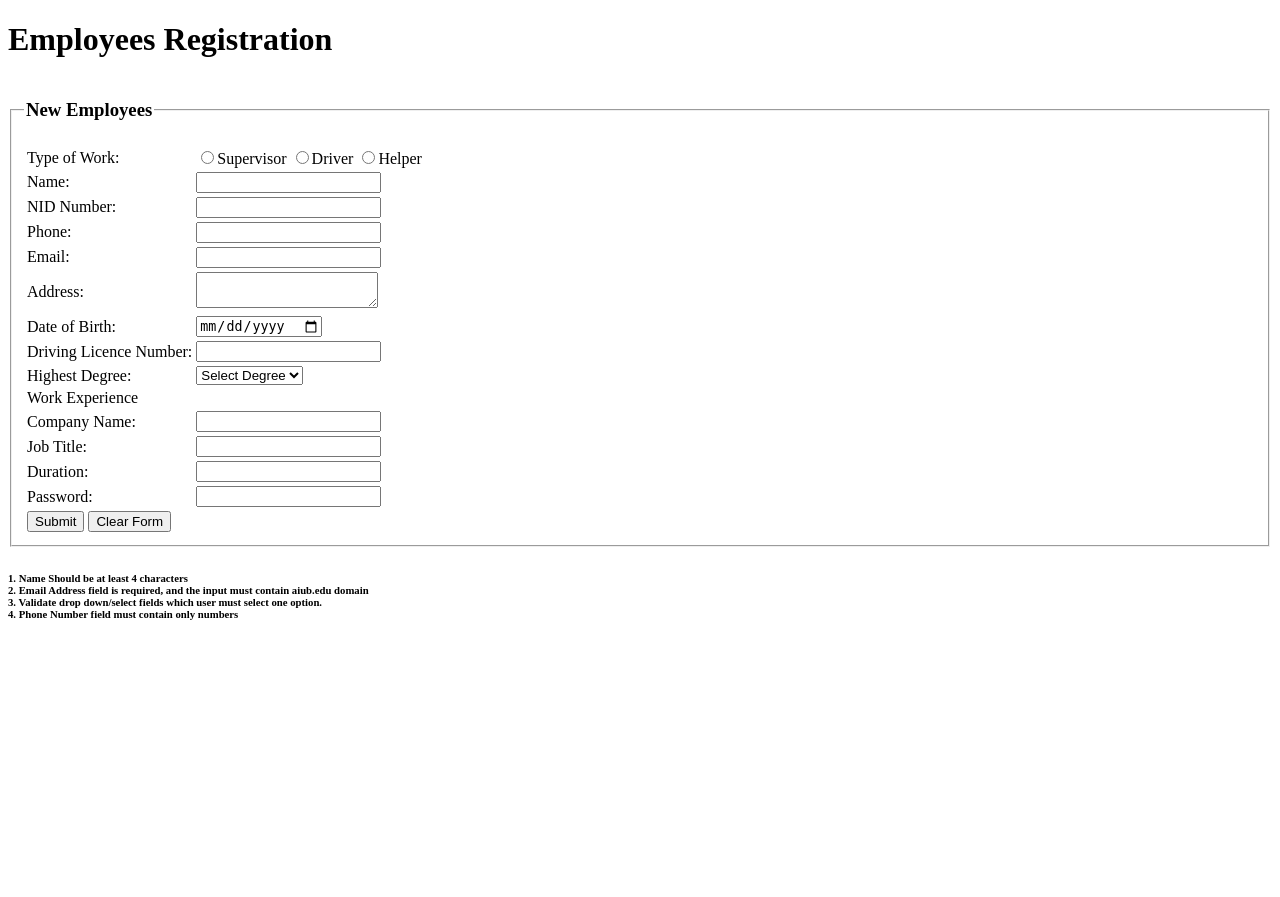
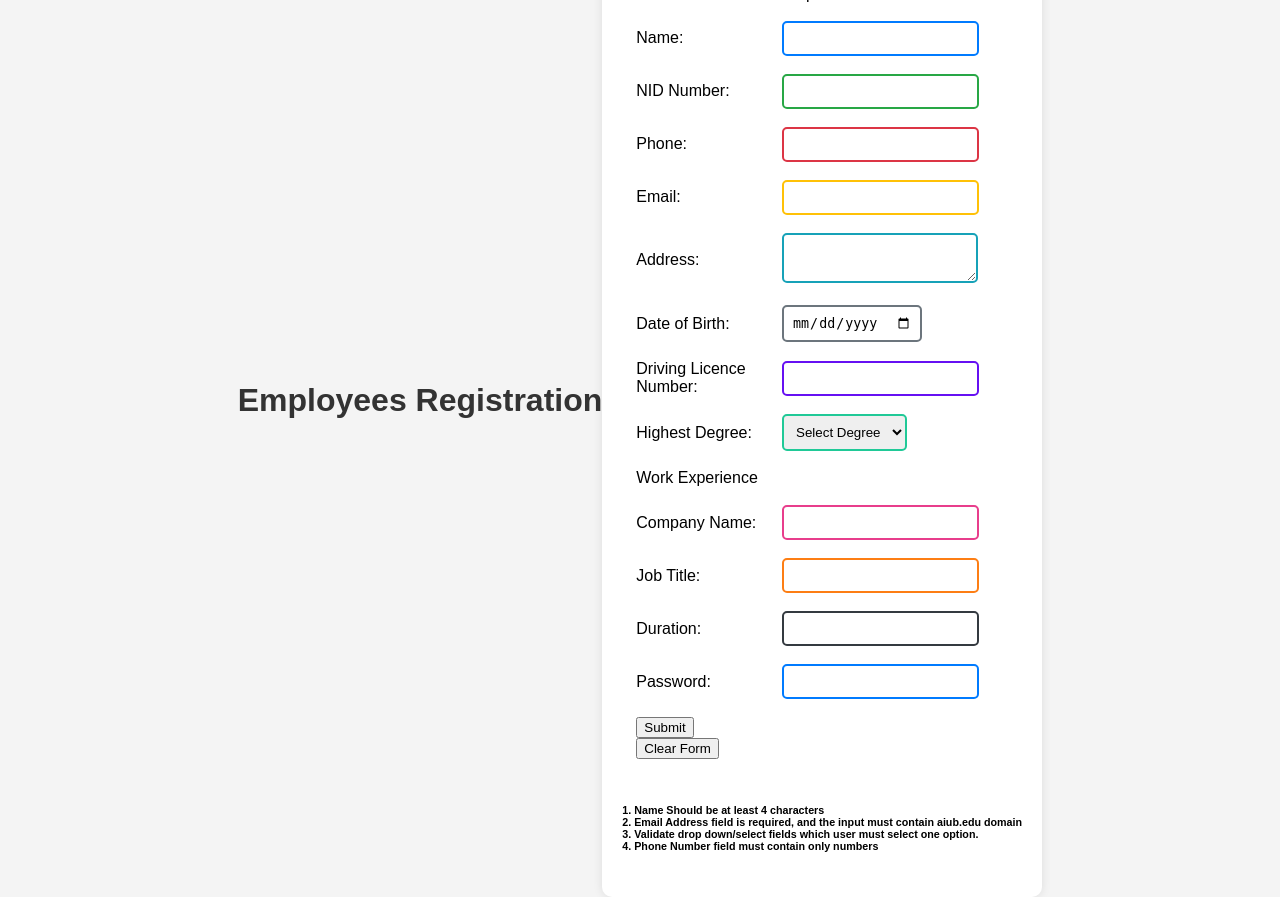
Before and after one commit to Sanjoychandrakarmokar/BUSCOMPANY, a PHP site: page /empreg.php in a window 1280 px wide. Before the commit the page ends 620 px from the top, so only its background shows below. Run offline with PHP 8.4, Linux system fonts and the light colour scheme.

Commit message:
initial commit

```diff
--- a/css/mystyle.css
+++ b/css/mystyle.css
@@ -0,0 +1,115 @@
+/* General Styles */
+body {
+    font-family: Arial, sans-serif;
+    background-color: #f4f4f4;
+    margin: 0;
+    padding: 0;
+    display: flex;
+    justify-content: center;
+    align-items: center;
+    height: 100vh;
+}
+
+h1 {
+    text-align: center;
+    color: #333;
+}
+
+form {
+    background: #fff;
+    padding: 20px;
+    border-radius: 10px;
+    box-shadow: 0 0 10px rgba(0, 0, 0, 0.1);
+    width: 400px;
+}
+
+fieldset {
+    border: none;
+    padding: 10px;
+}
+
+legend h3 {
+    margin: 0;
+    color: #444;
+}
+
+table {
+    width: 100%;
+}
+
+td {
+    padding: 8px 0;
+}
+
+/* ID Selectors */
+#name {
+    border: 2px solid #007bff;
+    padding: 8px;
+    border-radius: 5px;
+}
+
+#nid {
+    border: 2px solid #28a745;
+    padding: 8px;
+    border-radius: 5px;
+}
+
+#phone {
+    border: 2px solid #dc3545;
+    padding: 8px;
+    border-radius: 5px;
+}
+
+#email {
+    border: 2px solid #ffc107;
+    padding: 8px;
+    border-radius: 5px;
+}
+
+#address {
+    border: 2px solid #17a2b8;
+    padding: 8px;
+    border-radius: 5px;
+}
+
+#dob {
+    border: 2px solid #6c757d;
+    padding: 8px;
+    border-radius: 5px;
+}
+
+#dlnumber {
+    border: 2px solid #6610f2;
+    padding: 8px;
+    border-radius: 5px;
+}
+
+#higherdegree {
+    border: 2px solid #20c997;
+    padding: 8px;
+    border-radius: 5px;
+}
+
+#companyname {
+    border: 2px solid #e83e8c;
+    padding: 8px;
+    border-radius: 5px;
+}
+
+#jobtitle {
+    border: 2px solid #fd7e14;
+    padding: 8px;
+    border-radius: 5px;
+}
+
+#duration {
+    border: 2px solid #343a40;
+    padding: 8px;
+    border-radius: 5px;
+}
+
+#password {
+    border: 2px solid #007bff;
+    padding: 8px;
+    border-radius: 5px;
+}
--- a/view/empreg.php
+++ b/view/empreg.php
@@ -9,6 +9,8 @@ include '../control/reg_control.php';
             ABC BUS COMPANY
         </title>
         <script src="../js/validation.js"></script>
+        <link rel="stylesheet" href="../css/mystyle.css">
+
     </head>
 
     <body>
```
